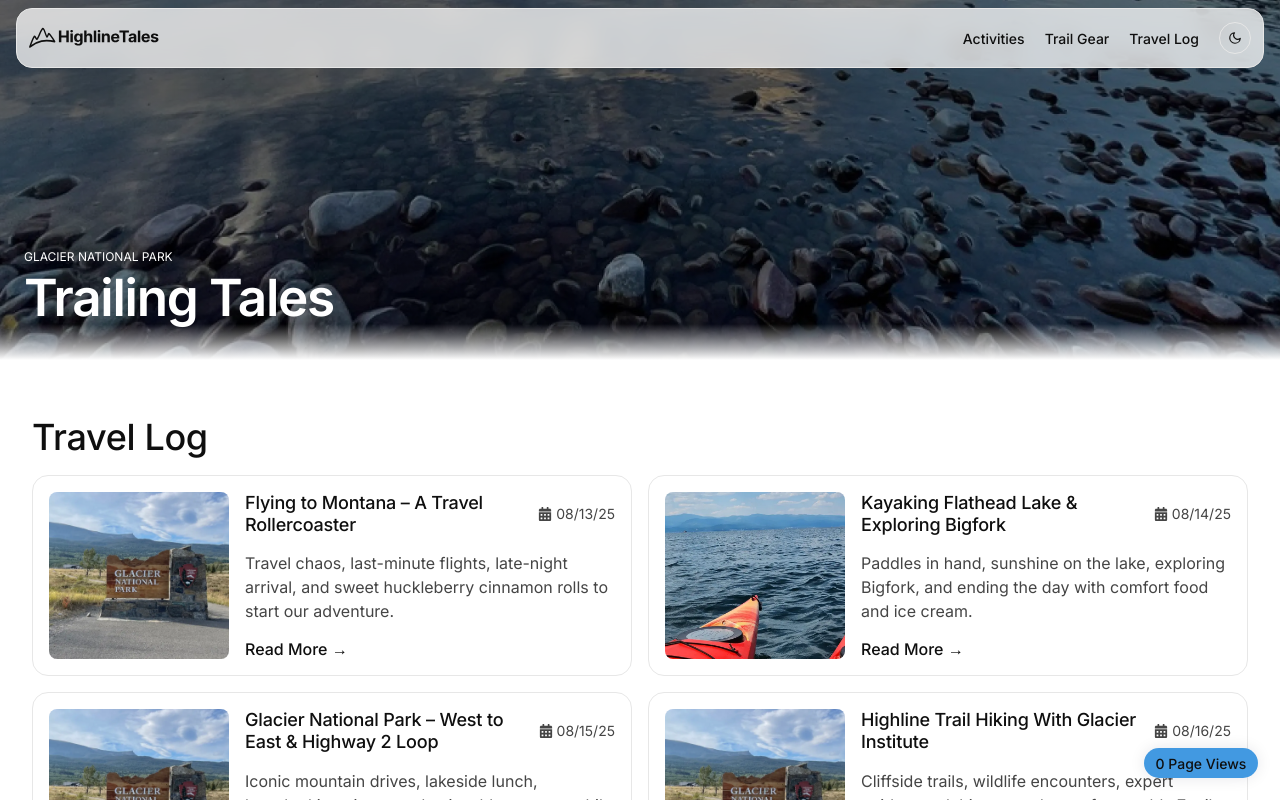
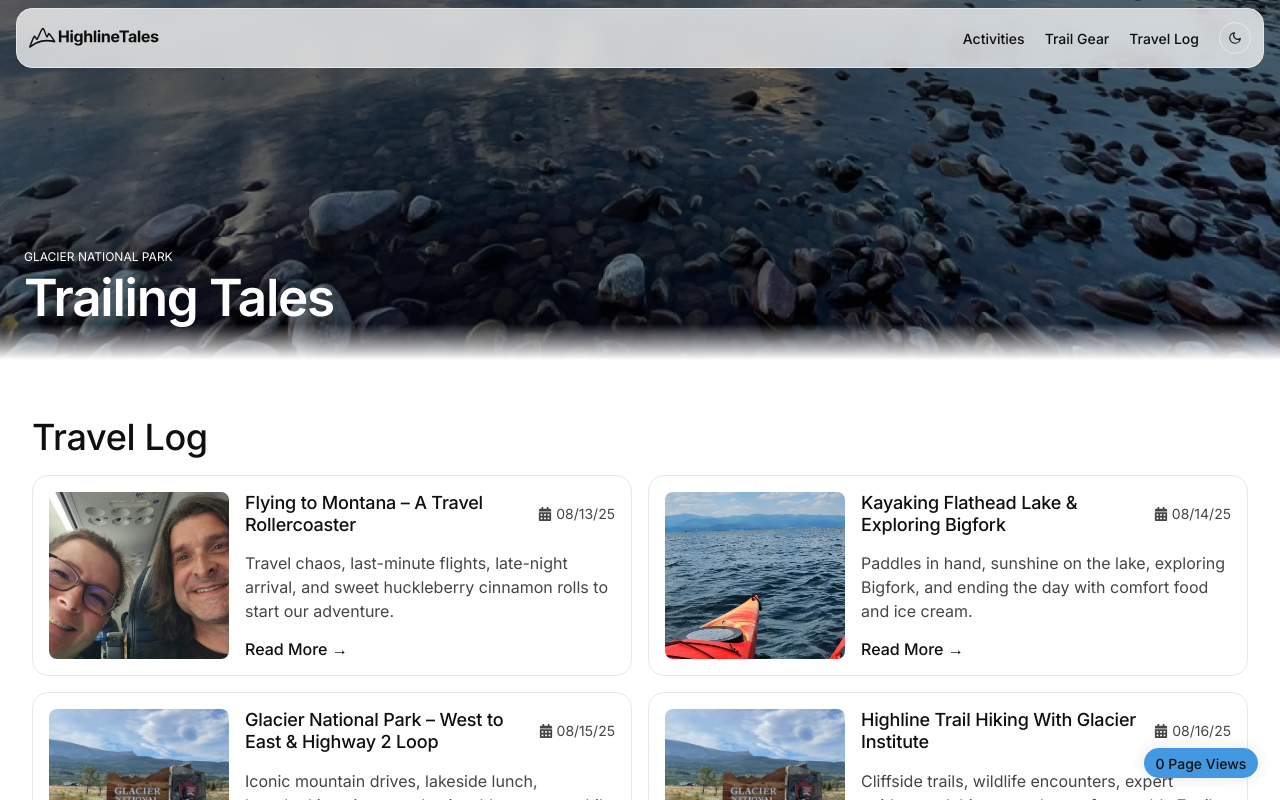
Before and after one commit to Timbaines/highline-tales, a React (Vite) app: page /blog in a window 1280 px wide. Shown: the top 800 px of the page. Built offline with nearby package versions, Linux system fonts and the light colour scheme; no server answers.

Commit message:
chore: update blog image in `blogData.js` for improved storytelling and added new asset

```diff
--- a/src/data/blogData.js
+++ b/src/data/blogData.js
@@ -21,7 +21,7 @@ export const blogData = [
             "[img src=\"/card-bg.png\" alt=\"Alpine wildflowers\" caption=\"Caption\" size=\"full\"]<br><br>" +
             "[h3]H3[/h3]<br><br>" +
             "Paragraph...<br><br>",
-        image: "/blog-post-day-1.webp",
+        image: "/blog/highlinetales-day1-flying-to-montana-arrival-airbnb.webp",
         tags: ["Planning", "Travel", "Airbnb"]
     },
     {
```
Also changed, not shown: public/blog/highlinetales-day1-flying-to-montana-arrival-airbnb.webp (added).
